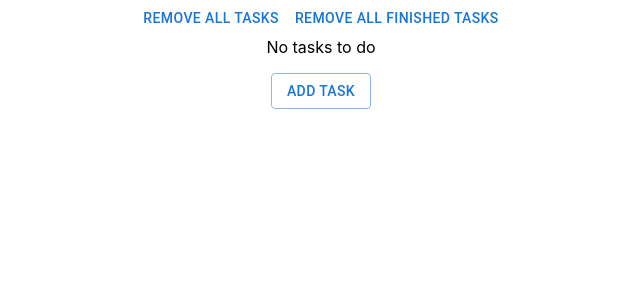
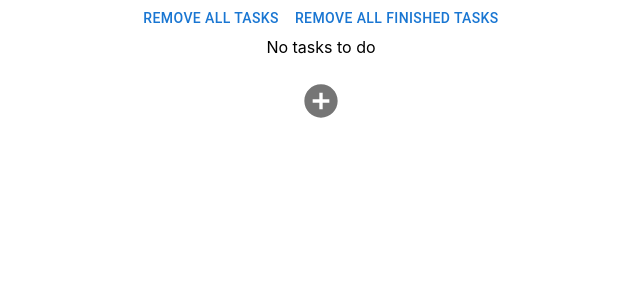
Before and after one commit to Sadurko/to-do-list, a React (Create React App) app: page / in a window 1280 px wide. Shown: the top 300 px of the page, without its empty margins (319-959 px from the left). Built offline with nearby package versions, Linux system fonts and the light colour scheme.

Commit message:
Changing add button to plus Adding cancel option to add dialog window

```diff
--- a/src/components/ItemList.tsx
+++ b/src/components/ItemList.tsx
@@ -1,9 +1,9 @@
 import { FC, useRef, useState } from 'react';
-import { Grid, Button, Dialog, DialogTitle, DialogContent, DialogContentText, TextField, DialogActions, Paper, styled } from '@mui/material';
-import Box from '@mui/material/Box';
+import { Grid, Button, Dialog, DialogTitle, DialogContent, DialogContentText, TextField, DialogActions, Paper, styled, IconButton } from '@mui/material';
 import DeleteTask from './DeleteTask';
 import DeleteAll from './DeleteAll';
 import Task from './Task';
+import AddCircleOutlinedIcon from '@mui/icons-material/AddCircleOutlined';
 
 
 const Item = styled(Paper)(() => ({
@@ -90,6 +90,10 @@ const ItemList: FC<Props> = ({ array }) => {
         const valueRef = useRef<HTMLInputElement>();
 
         const handleClose = () => {
+            setOpen(false);
+        }
+
+        const handleAdd = () => {
             if (valueRef.current != null) {
                 const value = valueRef.current.value;
                 if (value !== '') { addTask(value); }
@@ -120,7 +124,8 @@ const ItemList: FC<Props> = ({ array }) => {
                     />
                 </DialogContent>
                 <DialogActions>
-                    <Button onClick={handleClose}>Add</Button>
+                    <Button onClick={handleClose}>Cancel</Button>
+                    <Button onClick={handleAdd}>Add</Button>
                 </DialogActions>
             </Dialog>
         )
@@ -168,9 +173,9 @@ const ItemList: FC<Props> = ({ array }) => {
                     )
                 }
                 <Grid item xs={12}>
-                    <Button variant='outlined' onClick={handleClickOpen}>
-                        Add task
-                    </Button>
+                    <IconButton onClick={handleClickOpen}>
+                        <AddCircleOutlinedIcon sx={{ fontSize: '40px' }}/>
+                    </IconButton>
 
                     <AddDialog/>
                 </Grid>
```
